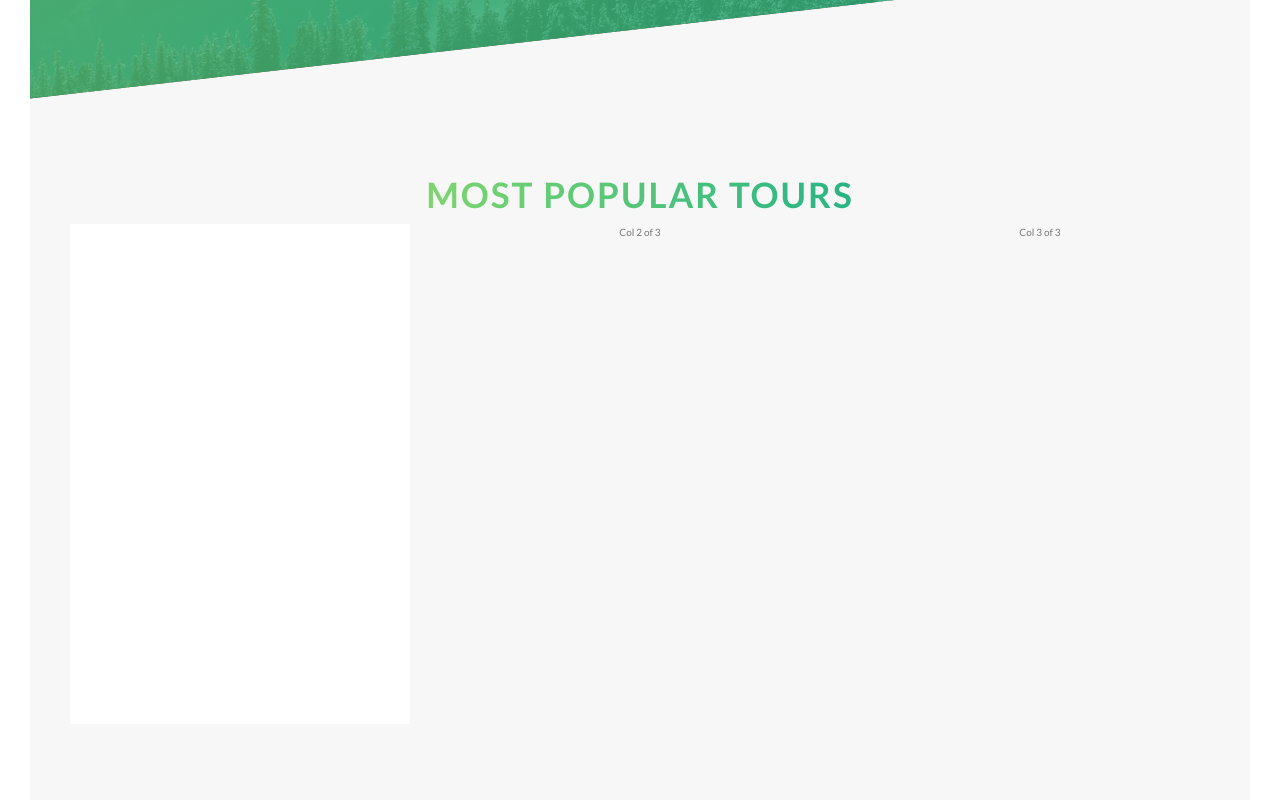
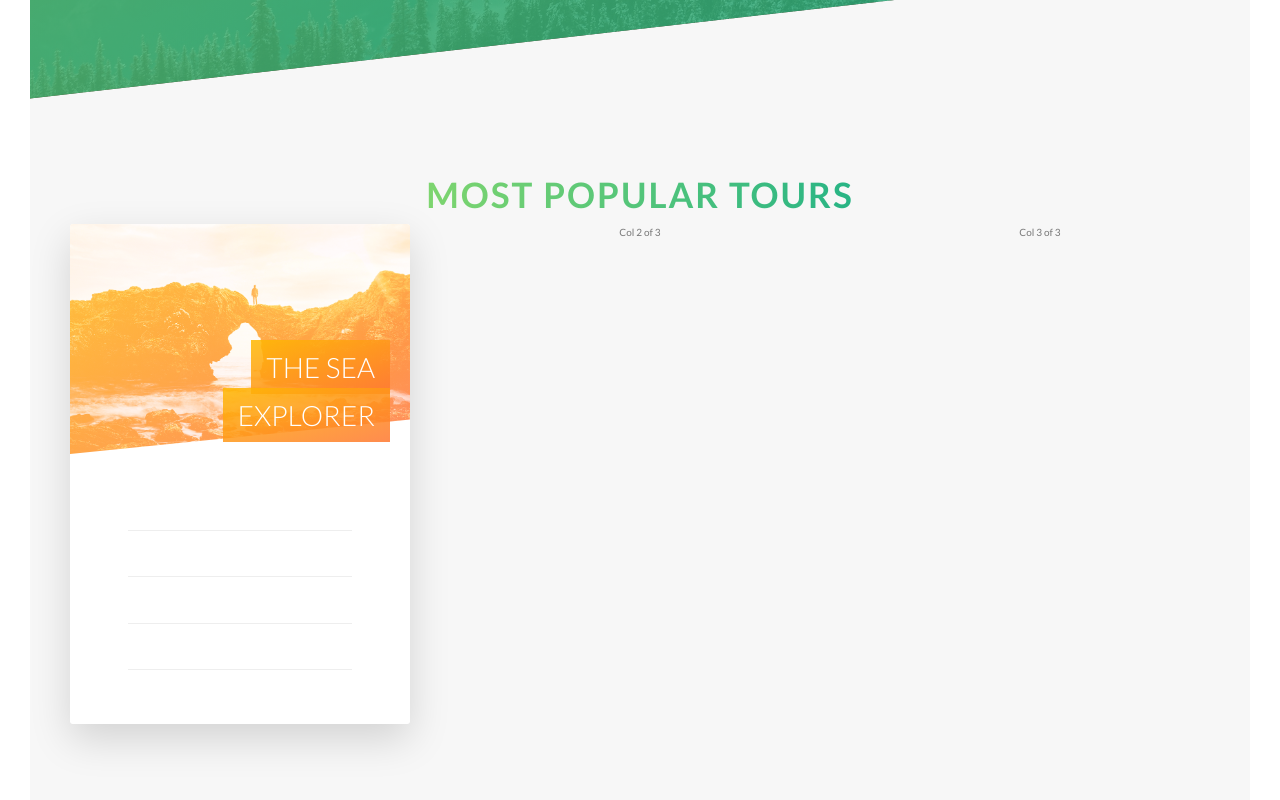
Before and after one commit to tsasselli/Out-Tours, a website: page index.html in a window 1280 px wide. Shown: the part 2212-3012 px from the top of the page. Drawn offline with Linux system fonts and the light colour scheme.

Commit message:
fixed layout style in card and header

```diff
--- a/index.html
+++ b/index.html
@@ -123,10 +123,32 @@ vinyl raclette tofu try-hard pug. Gastropub neutra PBR&B austin retro. Meditatio
                     <div class="col-1-of-3">
                         <div class="card">
                             <div class="card__side card__side--front">
-                                Front
+                                <div class="card__picture card__picture--1">
+                                    &nbsp;
+                                </div>
+                                <h4 class="card__heading">
+                                    <span class="card__heading-span card__heading-span--1">
+                                        The Sea Explorer
+                                    </span>
+                                </h4>
+                                <div class="card__details">
+                                    <ul>
+                                        <li>3 Day Tours</li>
+                                        <li>Up to 30 people</li>
+                                        <li>2 tour guides</li>
+                                        <li>Sleep in cozy hotels</li>
+                                        <li>Difficulty: easy</li>
+                                    </ul>
+                                </div>
                             </div>
                             <div class="card__side card__side--back card__side--back-1">
-                                Back
+                                <div class="card__cta">
+                                    <div class="card__price-box">
+                                        <p class="card__price-only">Only</p>
+                                        <p class="card__price-value">$297</p>
+                                    </div>
+                                    <a href="#" class="btn btn--white">Book now!</a>
+                                </div>
                             </div>
                         </div>
                     </div>
@@ -139,7 +161,7 @@ vinyl raclette tofu try-hard pug. Gastropub neutra PBR&B austin retro. Meditatio
                 </div>
             </div>
          </section>
-     </main>
+ </main>
 
 
 
--- a/sass/abstracts/_variables.scss
+++ b/sass/abstracts/_variables.scss
@@ -2,16 +2,20 @@
 $color-primary: #55c57a;
 $color-primary-light: #7ed56f;
 $color-primary-dark: #28b485;
+
+$color-white: #fff;
+
+$color-grey-light-1: #f7f7f7;
+$color-grey-light-2: #eee;
 $color-grey-dark: #777;
-$color-white: #fff;
-$color-black: #000;
-$color-grey-light-1: #f7f7f7;
 
 $color-secondary-light: #ffb900;
 $color-secondary-dark: #ff7730;
 
 $color-tertiary-light: #2998ff;
 $color-tertiary-dark: #5643fa;
+
+$color-black: #000;
 
 // FONT
 $default-font-size: 1.6rem;
--- a/sass/components/_card.scss
+++ b/sass/components/_card.scss
@@ -1,4 +1,5 @@
 .card {
+    //Functionality
     perspective: 150rem;
     -moz-perspective: 150rem;
     position: relative;
@@ -15,6 +16,7 @@
         width: 100%;
         backface-visibility: hidden;
         border-radius: 3px;
+        overflow: hidden; // hides the image from overflowing the corners.
         box-shadow: 0 1.5rem 4rem rgba($color-black, .15);
 
     &--front {
@@ -27,7 +29,7 @@
         &-1 {
             background-image: linear-gradient(to right bottom, $color-secondary-light, $color-secondary-dark);
         }
-    }
+     }
     }
 
     &:hover &__side--front {
@@ -38,4 +40,94 @@
         transform: rotateY(0);
     }
 
+    // FRONT SIDE STYLING
+    &__picture {
+        background-size: cover;
+        background-blend-mode: screen;
+        height: 23rem;
+        -webkit-clip-path: polygon(0 0, 100% 0, 100% 85%, 0 100%);
+        clip-path: polygon(0 0, 100% 0, 100% 85%, 0 100%);
+
+        &--1 {
+            background-image: linear-gradient(to right bottom, $color-secondary-light, $color-secondary-dark),
+            url(../image/nat-5.jpg);
+        }
+
+        &--2 {
+            background-image: url(../image/nat-6.jpg);
+        }
+        &--3 {
+            background-image: url(../image/nat-7.jpg);
+        }
+    }
+
+    &__heading {
+        font-size: 2.8rem;
+        font-weight: 300;
+        text-transform: uppercase;
+        text-align: right;
+        color: $color-white;
+        position: absolute;
+        top: 12rem;
+        right: 2rem;
+        width: 70%;
+    }
+
+    &__heading-span {
+        padding: 1rem 1.5rem;
+        -webkit-box-decoration-break: clone;
+        box-decoration-break: clone;
+
+        &--1 {
+            background-image: linear-gradient(to right bottom,
+                            rgba($color-secondary-light, .85),
+                            rgba($color-secondary-dark, .85));
+        }
+    }
+
+    &__details {
+        padding: 3rem;
+
+        ul {
+            list-style: none;
+            width: 80%;
+            margin: 0 auto;
+
+            li {
+                text-align: center;
+                font-size: 1.5rem;
+                padding: 1rem;
+
+            &:not(:last-child) {
+                border-bottom: 1px solid $color-grey-light-2;
+            }
+        }
+    }
+ }
+
+    // BACK SIDE STYLING
+    &__cta {
+        position: absolute;
+        top: 50%;
+        left: 50%;
+        transform: translate(-50%, -50%);
+        width: 90%;
+        text-align: center;
+    }
+
+    &__price-box {
+        text-align: center;
+        color: $color-white;
+        margin-bottom: 8rem;
+    }
+
+    &__price-only {
+        font-size: 1.4rem;
+        text-transform: uppercase;
+    }
+
+    &__price-value {
+        font-size: 6rem;
+        font-weight: 100;
+    }
 }
--- a/sass/layout/_header.scss
+++ b/sass/layout/_header.scss
@@ -4,6 +4,7 @@
     background-size: cover;
     background-position: top;
     position: relative;
+    -webkit-clip-path: polygon(0 0, 100% 0, 100% 75vh, 0 100%);
     clip-path: polygon(0 0, 100% 0, 100% 75vh, 0 100%);
     &__logo-box {
         position: absolute;
--- a/sass/main.scss
+++ b/sass/main.scss
@@ -10,10 +10,10 @@
 @import "layout/header";
 @import "layout/grid";
 
+@import "components/btn";
 @import "components/card";
 @import "components/composition";
 @import "components/feature-box";
-@import "components/btn";
 
 
 @import "pages/home";
```
Also changed, not shown: css/style.css.
